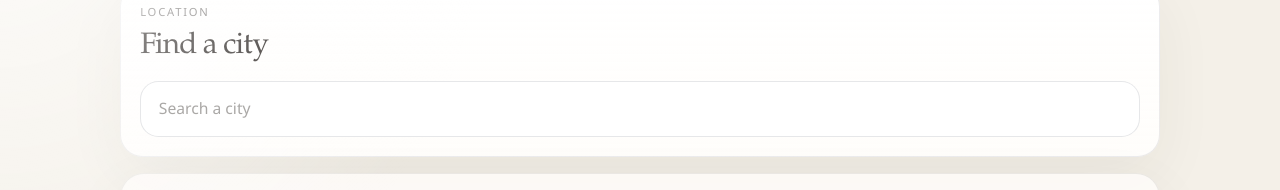
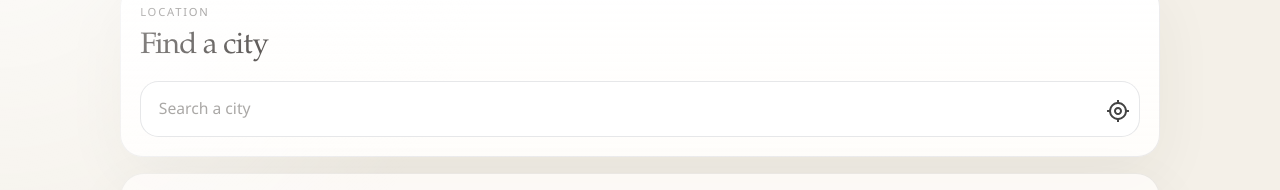
Before and after one commit to quanbui210/weather-forecast, a React (Vite) app: page / in a window 1280 px wide. Shown: the part 93-283 px from the top of the page. Built offline with nearby package versions, Linux system fonts and the light colour scheme.

Commit message:
feat: mappers logic, weather code for hourly, user current location

```diff
--- a/src/app/App.tsx
+++ b/src/app/App.tsx
@@ -1,11 +1,10 @@
 import styles from './App.module.scss'
-import { LocationSearch, type GeocodingApiLocation } from '../features/location-search'
+import { LocationSearch, type GeocodingApiLocation, type UserLocation } from '../features/location-search'
 import { WeatherView } from '../features/weather'
 import { useState } from 'react'
 
 function App() {
-  const [selectedLocation, setSelectedLocation] = useState<GeocodingApiLocation | null>(null)
-
+  const [selectedLocation, setSelectedLocation] = useState<GeocodingApiLocation | UserLocation | null>(null)
   return (
     <div className={styles.page}>
       <main className={styles.container}>
--- a/src/features/location-search/components/LocationSearch.module.scss
+++ b/src/features/location-search/components/LocationSearch.module.scss
@@ -38,6 +38,19 @@
 
 .field {
   position: relative;
+}
+
+.locationButton {
+  position:absolute;
+  top: 1rem;
+  right: 0.5rem;
+  bottom: 0.5rem;
+  background-color: transparent;
+  border: none;
+  padding: 2px;
+  :hover{
+    cursor: pointer;
+  }
 }
 
 .input {
--- a/src/features/location-search/components/LocationSearch.tsx
+++ b/src/features/location-search/components/LocationSearch.tsx
@@ -1,30 +1,44 @@
 import { useState } from 'react'
 
 import { useLocationSearch } from '../hooks/useLocationSearch'
-import type { GeocodingApiLocation } from '../types'
+import type { GeocodingApiLocation, UserLocation } from '../types'
 import { SearchResults } from './SearchResults'
 import styles from './LocationSearch.module.scss'
+import locationIcon from '../../../../public/my-location.svg'
 
 type LocationSearchProps = {
-  selectedLocation?: GeocodingApiLocation | null
-  onSelectLocation: (location: GeocodingApiLocation) => void
+  selectedLocation?: GeocodingApiLocation | null | UserLocation
+  onSelectLocation: (location: GeocodingApiLocation | UserLocation | null) => void
   onClearSelection?: () => void
 }
 
-function formatResultLabel(location: GeocodingApiLocation): string {
-  return [location.name, location.admin1, location.country].filter(Boolean).join(', ')
+function formatResultLabel(location: GeocodingApiLocation | UserLocation): string {
+  // console.log(.name)
+  if (location) {
+    return [(location as GeocodingApiLocation).name, (location as GeocodingApiLocation).admin1, (location as GeocodingApiLocation).country].filter(Boolean).join(', ')
+  }
+  return ''
 }
 
 export function LocationSearch({ selectedLocation, onSelectLocation, onClearSelection }: LocationSearchProps) {
   const [query, setQuery] = useState(selectedLocation ? formatResultLabel(selectedLocation) : '')
+  // console.log("location obj: ",selectedLocation)
+  // console.log("formatted location: ", formatResultLabel(selectedLocation))
   const [isFocused, setIsFocused] = useState(false)
-
   const { locations, loading, error } = useLocationSearch(query)
-
   const hasQuery = query.trim().length > 0
   const isMinLength = query.trim().length >= 2
   const shouldShowResults = isFocused && hasQuery
-
+  const getUserLocation = () => {
+    if (navigator.geolocation) {
+      navigator.geolocation.getCurrentPosition((position)=>{
+        const {latitude,longitude} = position.coords
+        console.log("latitude: ",latitude)
+        console.log("longitude: ",longitude)
+        onSelectLocation({latitude:latitude,longitude:longitude})
+      })
+    }
+  }
   function handleSelect(location: GeocodingApiLocation) {
     onSelectLocation(location)
     setQuery(formatResultLabel(location))
@@ -68,7 +82,11 @@ export function LocationSearch({ selectedLocation, onSelectLocation, onClearSele
           autoComplete="off"
           inputMode="search"
         />
-
+        <button className={styles.locationButton} type="button" onClick={() => {
+          getUserLocation()
+          setQuery('')
+          setIsFocused(true)
+        }}><i><img src={locationIcon} alt="location icon" /></i></button>
         {shouldShowResults ? (
           <SearchResults
             results={locations}
--- a/src/features/location-search/hooks/useLocationSearch.ts
+++ b/src/features/location-search/hooks/useLocationSearch.ts
@@ -27,7 +27,6 @@ export const useLocationSearch = (query: string) => {
           if (error instanceof Error && error.name === 'AbortError') {
             return
           }
-
           setError(error instanceof Error ? error.message : 'Unknown error')
         } finally {
           if (!controller.signal.aborted) {
--- a/src/features/location-search/types.ts
+++ b/src/features/location-search/types.ts
@@ -14,6 +14,11 @@ export type GeocodingApiLocation = {
     admin1: string
 }
 
+export type UserLocation = {
+  latitude: number,
+  longitude: number,
+}
+
 export type LocationSearchResponse = {
   results?: GeocodingApiLocation[]
 }
--- a/src/features/weather/api.ts
+++ b/src/features/weather/api.ts
@@ -5,7 +5,7 @@ const WEATHER_FORECAST_URL = 'https://api.open-meteo.com/v1/forecast'
 const defaultParams = {
     current: "is_day,temperature_2m,relative_humidity_2m,weather_code,wind_speed_10m",
     daily: "temperature_2m_max,temperature_2m_min,weather_code",
-    hourly: 'temperature_2m,relative_humidity_2m,wind_speed_10m',
+    hourly: 'weather_code,temperature_2m,relative_humidity_2m,wind_speed_10m',
     forecast_days: 7,
     timezone: "auto"
 }
--- a/src/features/weather/components/WeatherView.tsx
+++ b/src/features/weather/components/WeatherView.tsx
@@ -1,7 +1,7 @@
 import { useMemo, useState } from 'react'
 
 import { StateView } from '../../../shared/components/StateView/StateView'
-import type { GeocodingApiLocation } from '../../location-search'
+import type { GeocodingApiLocation, UserLocation } from '../../location-search'
 import { getInitialSelectedDate, selectHourlyForDate } from '../model/selectors'
 import { useForecast } from '../hooks/useForecast'
 import { CurrentWeatherCard } from './CurrentWeatherCard'
@@ -10,11 +10,14 @@ import { HourlyForecast } from './HourlyForecast'
 import styles from './WeatherView.module.scss'
 
 type WeatherViewProps = {
-  location: GeocodingApiLocation | null
+  location: GeocodingApiLocation | UserLocation | null
 }
 
-function formatLocationLabel(location: GeocodingApiLocation): string {
-  return [location.name, location.admin1, location.country].filter(Boolean).join(', ')
+function formatLocationLabel(location: GeocodingApiLocation | UserLocation | null): string {
+  if (!location) {
+    return ''
+  }
+  return [(location as GeocodingApiLocation).name, (location as GeocodingApiLocation).admin1, (location as GeocodingApiLocation).country].filter(Boolean).join(', ')
 }
 
 function LoadingView() {
@@ -27,7 +30,7 @@ function LoadingView() {
 }
 
 export function WeatherView({ location }: WeatherViewProps) {
-  const { forecast, loading, error } = useForecast(location)
+  const { forecast, loading, error } = useForecast(location as GeocodingApiLocation)
   const [selectedDate, setSelectedDate] = useState<string | null>(null)
 
   const activeSelectedDate = useMemo(() => {
--- a/src/features/weather/hooks/useForecast.ts
+++ b/src/features/weather/hooks/useForecast.ts
@@ -14,7 +14,7 @@ export const useForecast = (location: {
     const [forecast, setForecast] = useState<ForecastViewModel | null>(null);
     const [error, setError] = useState<Error | null>(null);
     const [loading, setLoading] = useState<boolean>(false);
-
+    console.log("LOCATION: ", location)
     useEffect(() => {
         if (!location) {
             return
--- a/src/features/weather/model/mappers.ts
+++ b/src/features/weather/model/mappers.ts
@@ -19,42 +19,31 @@ export function mapCurrentWeather(response: ForecastApiResponse): CurrentWeather
 }
 
 export function mapDailyForecast(response: ForecastApiResponse): ForecastDay[] {
-  const { time, temperature_2m_max, temperature_2m_min, weather_code } = response.daily;
-  const length = Math.min(time.length, temperature_2m_max.length, temperature_2m_min.length, weather_code.length);
-
-  const days: ForecastDay[] = [];
-  for (let i = 0; i < length; i += 1) {
-    days.push({
-      date: time[i],
-      minTemp: temperature_2m_min[i],
-      maxTemp: temperature_2m_max[i],
-      weatherCode: weather_code[i],
-    });
-  }
+  const { temperature_2m_max, temperature_2m_min, weather_code } = response.daily;
+  const days = response.daily.time.map((day, index) => ({
+    date: day,
+    minTemp: temperature_2m_min[index],
+    maxTemp: temperature_2m_max[index],
+    weatherCode: weather_code[index],
+  }))
 
   return days;
 }
 
 export function mapHourlyForecast(response: ForecastApiResponse): HourlyForecastItem[] {
-  const { time, temperature_2m } = response.hourly;
-  const length = Math.min(time.length, temperature_2m.length);
-
-  const humidity = response.hourly.relative_humidity_2m;
-  const windSpeed = response.hourly.wind_speed_10m;
-
-  const hourly: HourlyForecastItem[] = [];
-  for (let i = 0; i < length; i += 1) {
-    const iso = time[i];
-
-    hourly.push({
-      time: iso,
-      date: getDateKey(iso),
-      hourLabel: getHourLabel(iso),
-      temperature: temperature_2m[i],
-      humidity: humidity?.[i],
-      windSpeed: windSpeed?.[i],
-    });
-  }
+  const { time, temperature_2m, weather_code, relative_humidity_2m: humidity, wind_speed_10m: windSpeed } = response.hourly;
+  // const humidity = response.hourly.relative_humidity_2m;
+  // const windSpeed = response.hourly.wind_speed_10m;
+  console.log(response.hourly.weather_code)
+  const hourly = time.map((iso, index) => ({
+    time: iso,
+    date: getDateKey(iso),
+    hourLabel: getHourLabel(iso),
+    temperature: temperature_2m[index],
+    humidity: humidity?.[index],
+    windSpeed: windSpeed?.[index],
+    weatherCode: weather_code[index],
+  }))
 
   return hourly;
 }
--- a/src/features/weather/types.ts
+++ b/src/features/weather/types.ts
@@ -28,6 +28,7 @@ export interface HourlyWeatherApi {
   temperature_2m: number[];
   relative_humidity_2m?: number[];
   wind_speed_10m?: number[];
+  weather_code: number[];
 }
 
 export type CurrentWeather = {
@@ -47,6 +48,7 @@ export type ForecastDay = {
 };
 
 export type HourlyForecastItem = {
+  weatherCode: number;
   time: string;
   date: string;
   hourLabel: string;
```
Also changed, not shown: public/my-location.svg (added).
